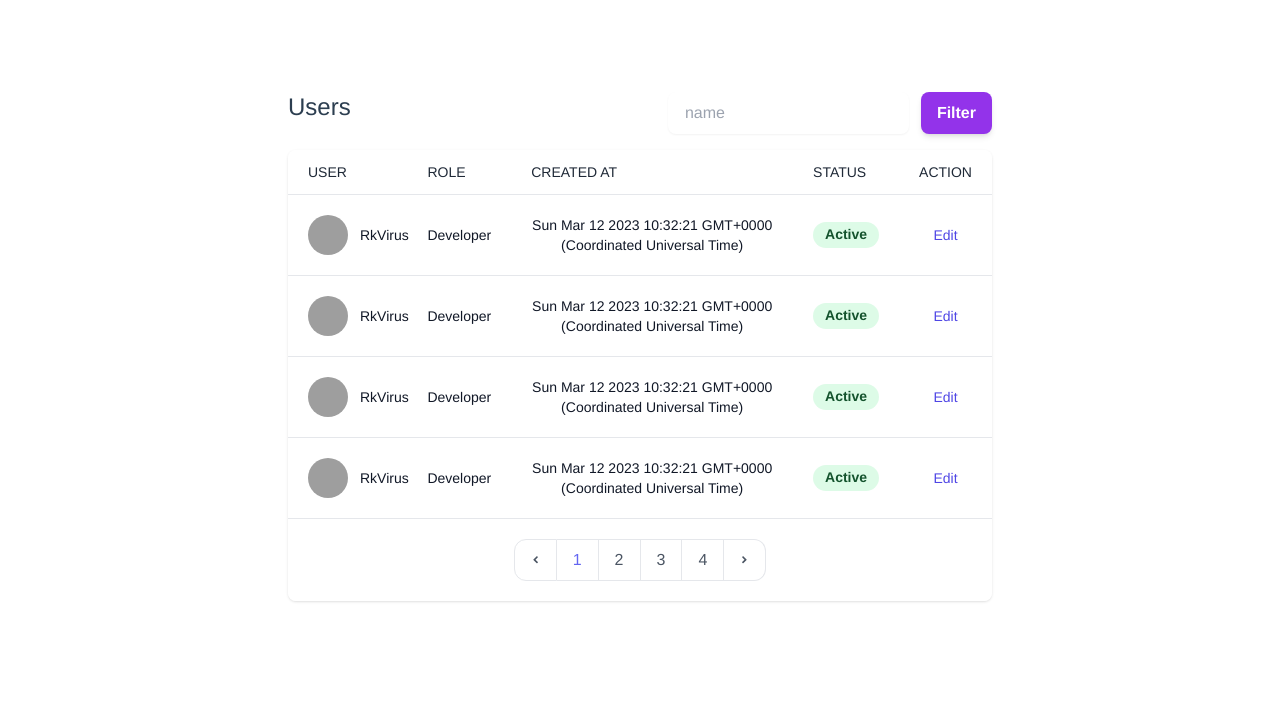
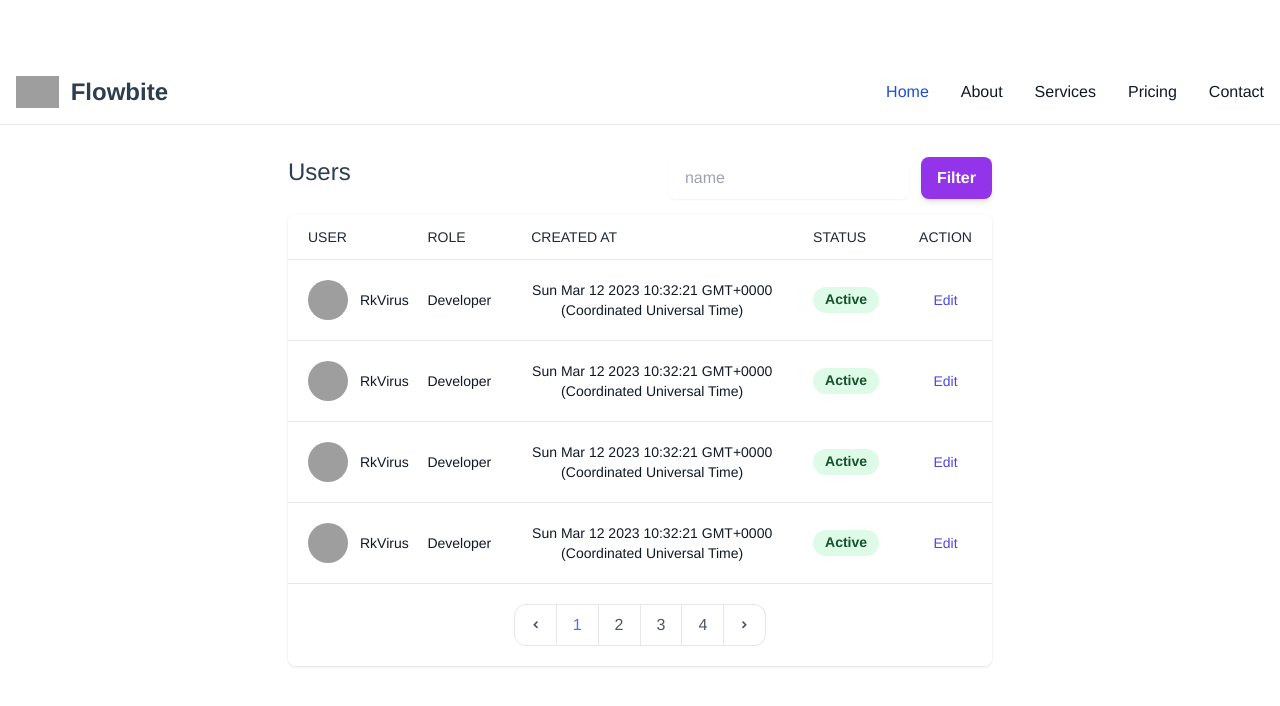
Before and after one commit to Rk-Virus/Vue-Components, a Vue app: page / in a window 1280 px wide. Shown: the top 706 px of the page. Built offline with nearby package versions, Linux system fonts and the light colour scheme; grey boxes are pictures that could not be loaded.

Commit message:
added navbar

```diff
--- a/src/App.vue
+++ b/src/App.vue
@@ -1,5 +1,7 @@
 <template>
+  <NavBar msg="Welcome to Your Vue.js App"/>
   <!-- <img alt="Vue logo" src="./assets/logo.png"> -->
+  <hr/>
   <HelloWorld msg="Welcome to Your Vue.js App"/>
   <TableComponent title="Table title"/>
 </template>
@@ -7,12 +9,14 @@
 <script>
 import HelloWorld from './components/HelloWorld.vue'
 import TableComponent from './components/TableComponent.vue'
+import NavBar from './components/NavBar.vue'
 
 export default {
   name: 'App',
   components: {
     HelloWorld,
-    TableComponent
+    TableComponent,
+    NavBar
   }
 }
 </script>
--- /dev/null
+++ b/src/components/NavBar.vue
@@ -0,0 +1,44 @@
+<template>
+
+<nav class="bg-white border-gray-200 dark:bg-gray-900">
+  <div class="max-w-screen-xl flex flex-wrap items-center justify-between mx-auto p-4">
+    <a href="https://flowbite.com/" class="flex items-center">
+        <img src="https://flowbite.com/docs/images/logo.svg" class="h-8 mr-3" alt="Flowbite Logo" />
+        <span class="self-center text-2xl font-semibold whitespace-nowrap dark:text-white">Flowbite</span>
+    </a>
+    <button data-collapse-toggle="navbar-default" type="button" class="inline-flex items-center p-2 ml-3 text-sm text-gray-500 rounded-lg md:hidden hover:bg-gray-100 focus:outline-none focus:ring-2 focus:ring-gray-200 dark:text-gray-400 dark:hover:bg-gray-700 dark:focus:ring-gray-600" aria-controls="navbar-default" aria-expanded="false">
+      <span class="sr-only">Open main menu</span>
+      <svg class="w-6 h-6" aria-hidden="true" fill="currentColor" viewBox="0 0 20 20" xmlns="http://www.w3.org/2000/svg"><path fill-rule="evenodd" d="M3 5a1 1 0 011-1h12a1 1 0 110 2H4a1 1 0 01-1-1zM3 10a1 1 0 011-1h12a1 1 0 110 2H4a1 1 0 01-1-1zM3 15a1 1 0 011-1h12a1 1 0 110 2H4a1 1 0 01-1-1z" clip-rule="evenodd"></path></svg>
+    </button>
+    <div class="hidden w-full md:block md:w-auto" id="navbar-default">
+      <ul class="font-medium flex flex-col p-4 md:p-0 mt-4 border border-gray-100 rounded-lg bg-gray-50 md:flex-row md:space-x-8 md:mt-0 md:border-0 md:bg-white dark:bg-gray-800 md:dark:bg-gray-900 dark:border-gray-700">
+        <li>
+          <a href="#" class="block py-2 pl-3 pr-4 text-white bg-blue-700 rounded md:bg-transparent md:text-blue-700 md:p-0 dark:text-white md:dark:text-blue-500" aria-current="page">Home</a>
+        </li>
+        <li>
+          <a href="#" class="block py-2 pl-3 pr-4 text-gray-900 rounded hover:bg-gray-100 md:hover:bg-transparent md:border-0 md:hover:text-blue-700 md:p-0 dark:text-white md:dark:hover:text-blue-500 dark:hover:bg-gray-700 dark:hover:text-white md:dark:hover:bg-transparent">About</a>
+        </li>
+        <li>
+          <a href="#" class="block py-2 pl-3 pr-4 text-gray-900 rounded hover:bg-gray-100 md:hover:bg-transparent md:border-0 md:hover:text-blue-700 md:p-0 dark:text-white md:dark:hover:text-blue-500 dark:hover:bg-gray-700 dark:hover:text-white md:dark:hover:bg-transparent">Services</a>
+        </li>
+        <li>
+          <a href="#" class="block py-2 pl-3 pr-4 text-gray-900 rounded hover:bg-gray-100 md:hover:bg-transparent md:border-0 md:hover:text-blue-700 md:p-0 dark:text-white md:dark:hover:text-blue-500 dark:hover:bg-gray-700 dark:hover:text-white md:dark:hover:bg-transparent">Pricing</a>
+        </li>
+        <li>
+          <a href="#" class="block py-2 pl-3 pr-4 text-gray-900 rounded hover:bg-gray-100 md:hover:bg-transparent md:border-0 md:hover:text-blue-700 md:p-0 dark:text-white md:dark:hover:text-blue-500 dark:hover:bg-gray-700 dark:hover:text-white md:dark:hover:bg-transparent">Contact</a>
+        </li>
+      </ul>
+    </div>
+  </div>
+</nav>
+
+</template>
+
+<script>
+export default {
+  name: 'HelloWorld',
+  props: {
+    msg: String
+  }
+}
+</script>
```
